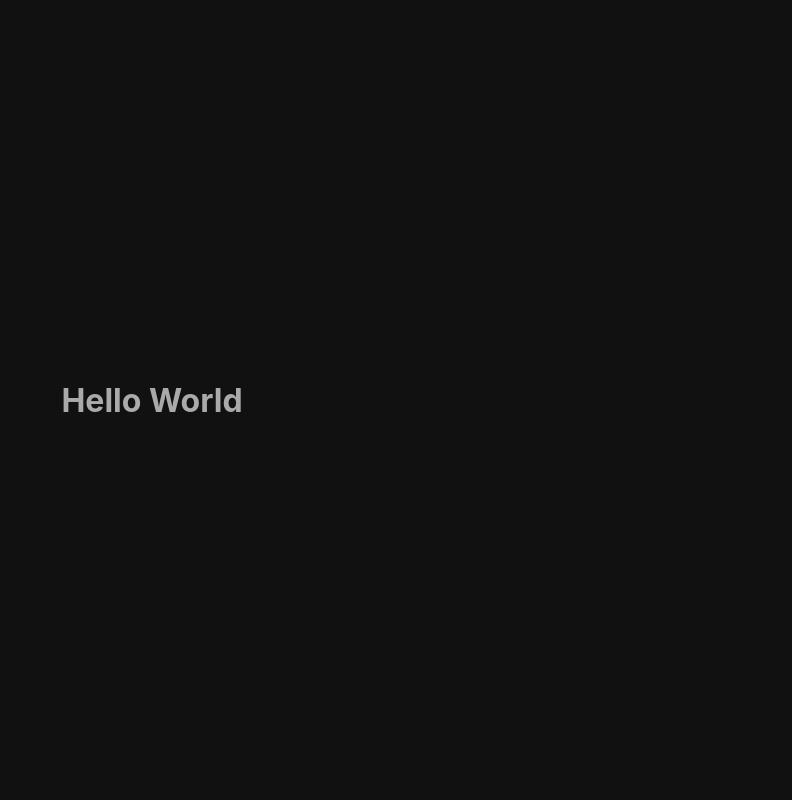
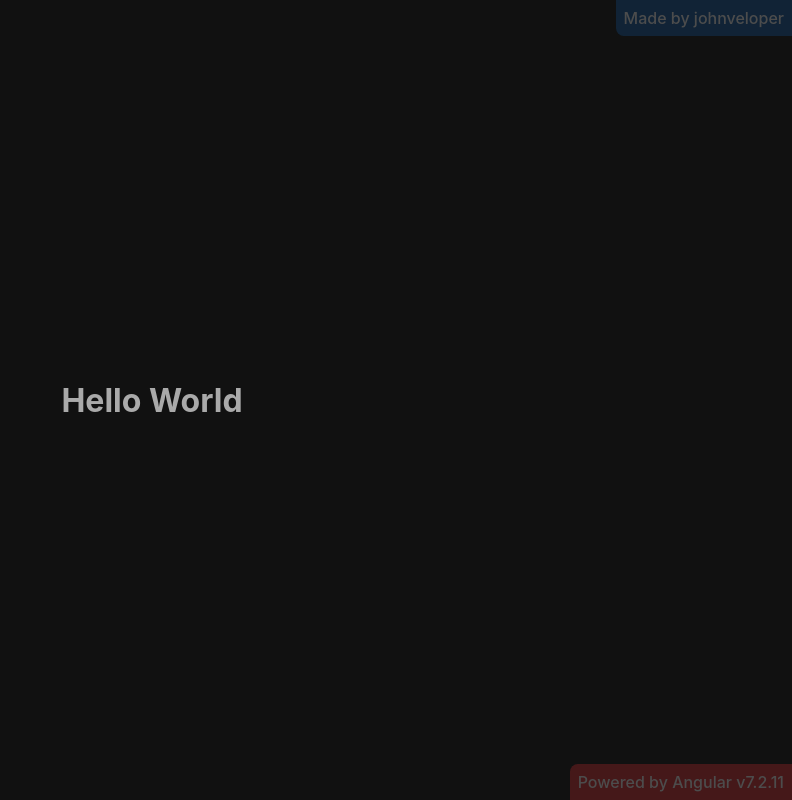
Before and after one commit to johnveloper/ng-hello-world, an Angular app: page / in a window 1280 px wide. Shown: the whole page, without its empty margins (488-1280 px from the left). Built offline with nearby package versions, Linux system fonts and the light colour scheme.

Commit message:
Add 'Made by' and 'Powered by' corners

```diff
--- a/src/app/app.component.html
+++ b/src/app/app.component.html
@@ -1,3 +1,15 @@
 <div class="Center">
   <h1>{{title}}</h1>
 </div>
+
+<a href="https://github.com/johnveloper">
+  <div class="Corner Corner--blue Corner--top-right">
+    Made by johnveloper
+  </div>
+</a>
+
+<a href="https://angular.io/">
+  <div class="Corner Corner--red Corner--bottom-right">
+    Powered by Angular v7.2.11
+  </div>
+</a>
--- a/src/app/app.component.sass
+++ b/src/app/app.component.sass
@@ -5,3 +5,24 @@
   justify-content: center
   align-items: center
   text-align: center
+
+.Corner
+  position: fixed
+  right: 0
+  opacity: 0.25
+  color: #ffffff
+  padding: 8px
+  font-weight: 500
+  &--top-right
+    top: 0
+    border-bottom-left-radius: 8px
+  &--bottom-right
+    bottom: 0
+    border-top-left-radius: 8px
+  &--blue
+    background: #145EA8
+  &--red
+    background: #E23237
+  &:hover
+    opacity: 1
+    transition: 250ms
```
